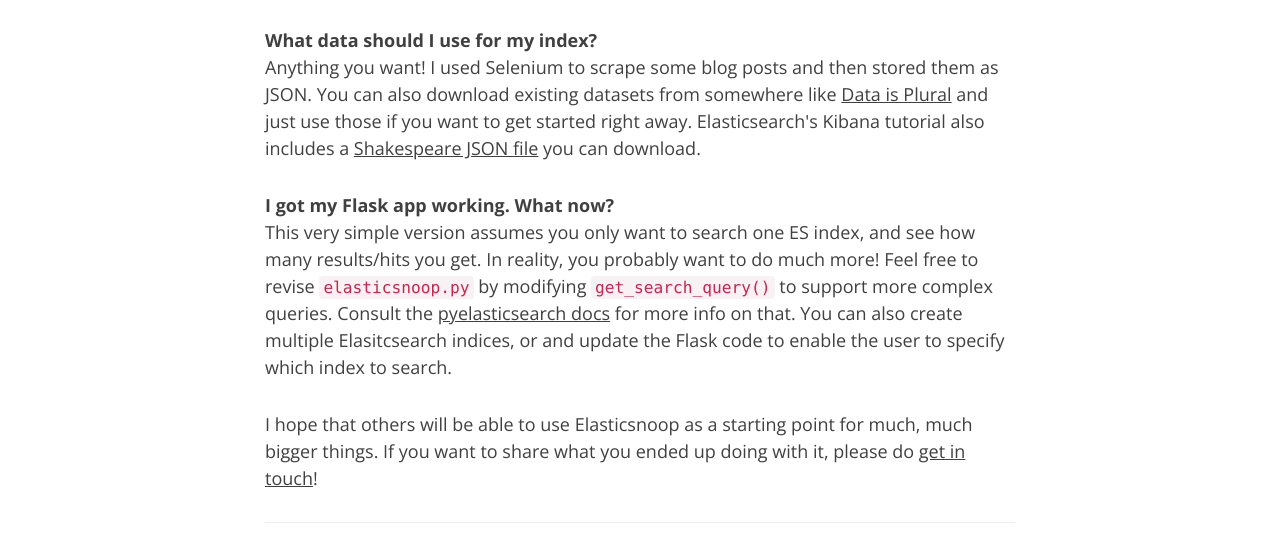
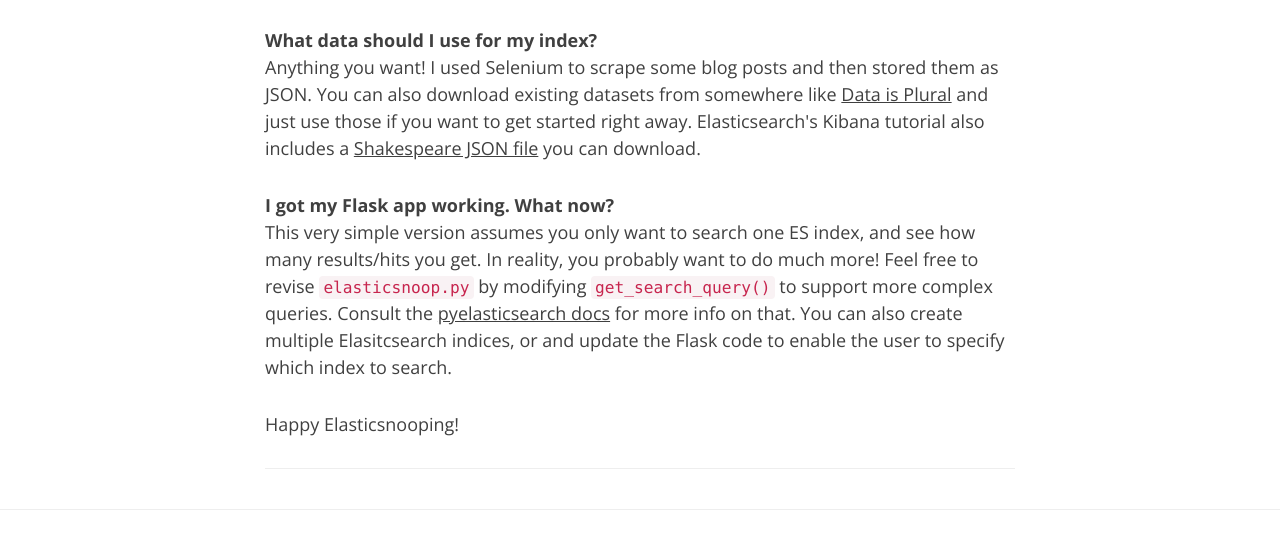
Before and after one commit to mlechang/mlechang.github.io, a plain HTML site: page how-to-run-flask-elasticsearch-app.html in a window 1280 px wide. Shown: the part 5371-5929 px from the top of the page. Drawn offline with nearby package versions, Linux system fonts and the light colour scheme.

Commit message:
revise conclusion

```diff
--- a/how-to-run-flask-elasticsearch-app.html
+++ b/how-to-run-flask-elasticsearch-app.html
@@ -221,7 +221,7 @@
 Anything you want! I used Selenium to scrape some blog posts and then stored them as JSON. You can also download existing datasets from somewhere like <a href="https://tinyletter.com/data-is-plural">Data is Plural</a> and just use those if you want to get started right away. Elasticsearch's Kibana tutorial also includes a <a href="https://www.elastic.co/guide/en/kibana/3.0/import-some-data.html">Shakespeare JSON file</a> you can download.</p>
 <p><strong>I got my Flask app working. What now?</strong><br />
 This very simple version assumes you only want to search one ES index, and see how many results/hits you get. In reality, you probably want to do much more! Feel free to revise <code>elasticsnoop.py</code> by modifying <code>get_search_query()</code> to support more complex queries. Consult the <a href="https://pyelasticsearch.readthedocs.io/en/latest/">pyelasticsearch docs</a> for more info on that. You can also create multiple Elasitcsearch indices, or and update the Flask code to enable the user to specify which index to search. </p>
-<p>I hope that others will be able to use Elasticsnoop as a starting point for much, much bigger things. If you want to share what you ended up doing with it, please do <a href="mailto:echang26@gmail.com">get in touch</a>!</p>
+<p>Happy Elasticsnooping!</p>
     </article>
 
     <hr>
```
